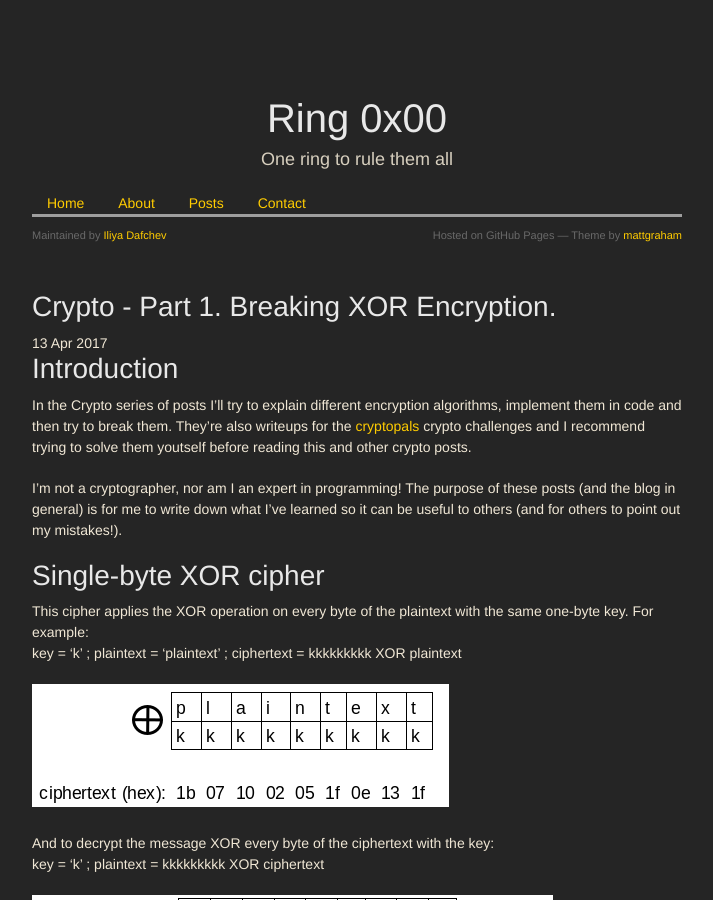
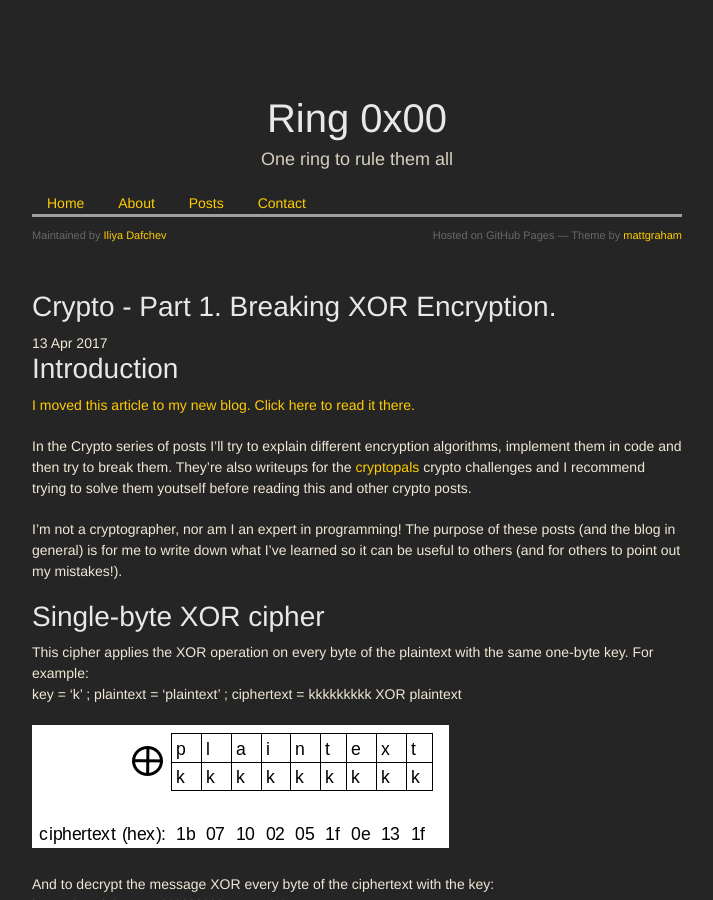
Before and after one commit to idafchev/idafchev.github.io, a Jekyll site: the page built from _posts/2017-04-13-crypto_part1.md, in a window 1280 px wide and 900 px high. Shown: the whole window, without its empty margins (283-996 px from the left). Built offline with Jekyll 4.4.1, drawn with Linux system fonts in a browser that asks for light colours; nearby versions of some CDN libraries; some web fonts are replaced; comment, search, counter and statistics services are not loaded.

Commit message:
Update 2017-04-13-crypto_part1.md

```diff
--- a/_posts/2017-04-13-crypto_part1.md
+++ b/_posts/2017-04-13-crypto_part1.md
@@ -8,6 +8,8 @@
 ---
 
 # Introduction
+[I moved this article to my new blog. Click here to read it there.](https://idafchev.github.io/blog/crypto_part1/)
+
 In the Crypto series of posts I'll try to explain different encryption algorithms, implement them in code and then try to break them. They're also writeups for the [cryptopals](http://cryptopals.com/) crypto challenges and I recommend trying to solve them youtself before reading this and other crypto posts.
 
 I'm not a cryptographer, nor  am I an expert in programming! The purpose of these posts (and the blog in general) is for me to write down what I've learned so it can be useful to others (and for others to point out my mistakes!).
```
